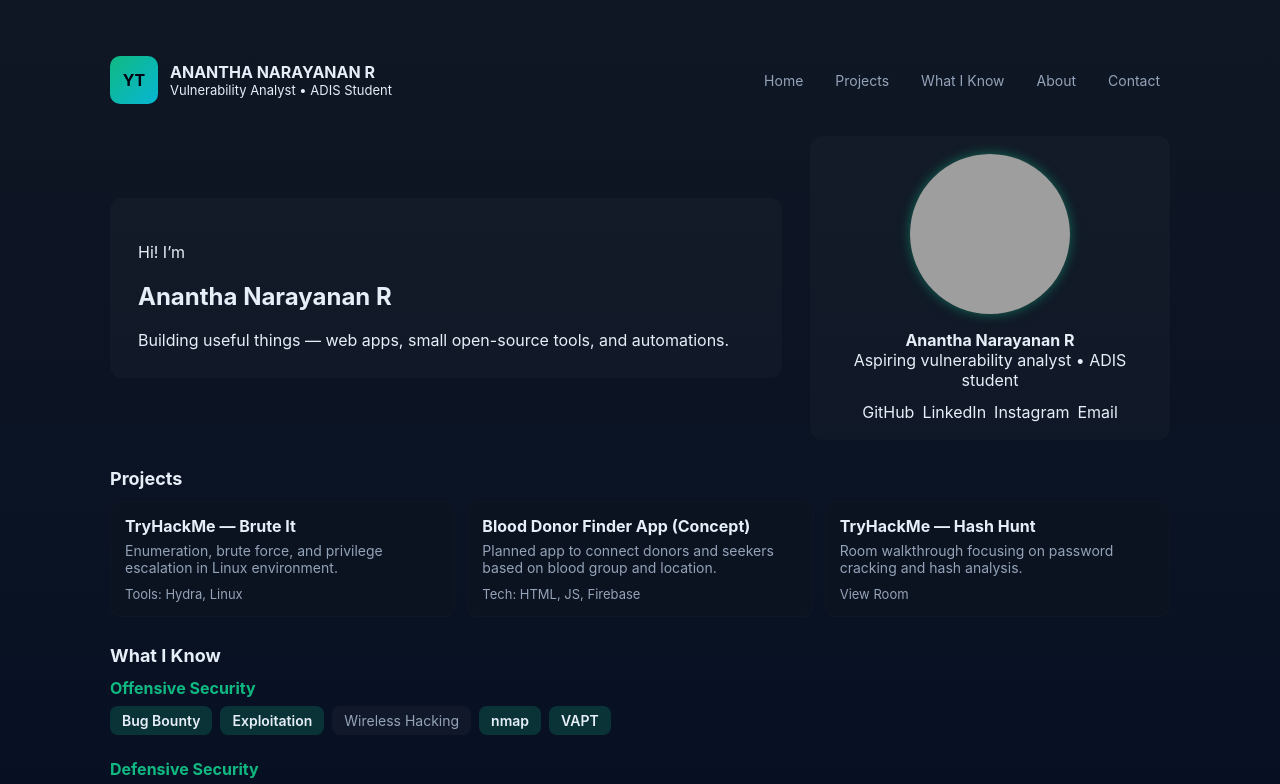
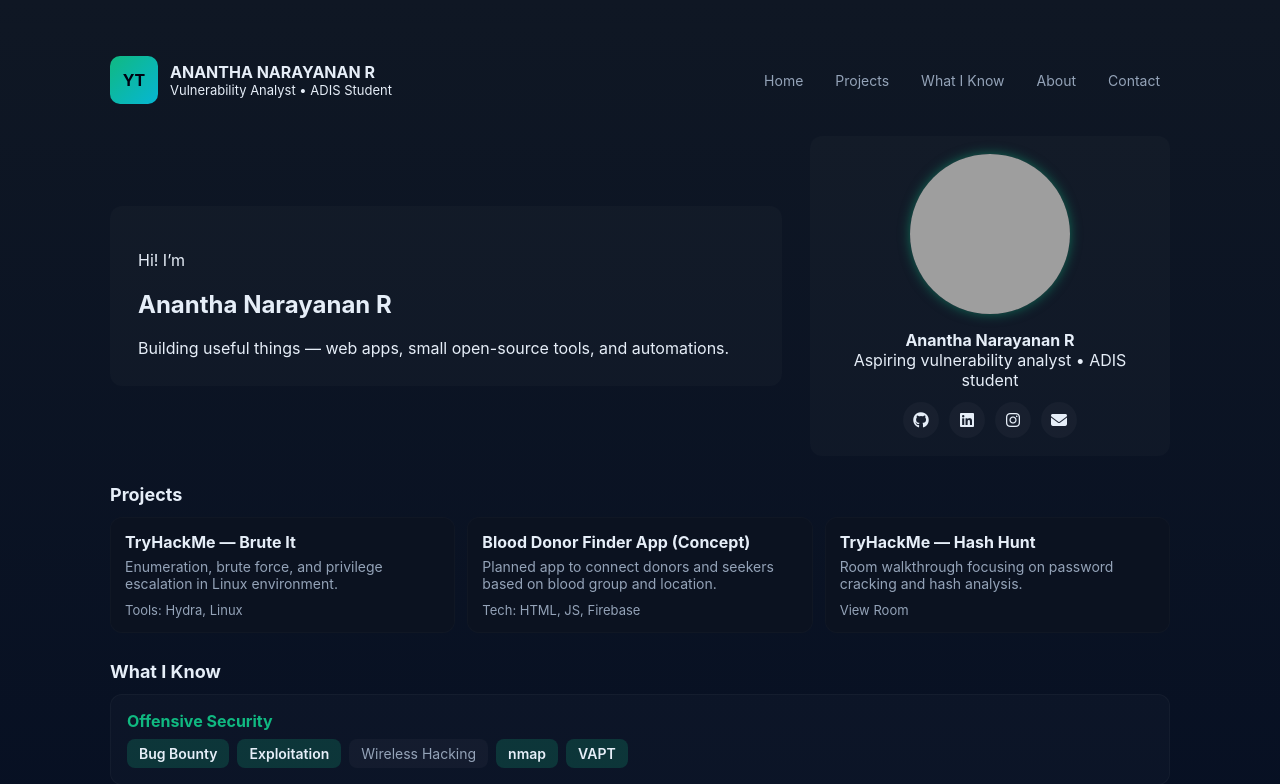
Before and after one commit to evertrustai/portfolio, a plain HTML site: page index.html in a window 1280 px wide. Shown: the top 784 px of the page. Drawn offline with Linux system fonts and the light colour scheme; grey boxes are pictures that could not be loaded.

Commit message:
Update index.html

```diff
--- a/index.html
+++ b/index.html
@@ -5,6 +5,7 @@
   <meta name="viewport" content="width=device-width,initial-scale=1">
   <title>ANANTHA NARAYANAN R — Portfolio</title>
   <meta name="description" content="Portfolio / Projects / Skills" />
+  <link rel="stylesheet" href="https://cdnjs.cloudflare.com/ajax/libs/font-awesome/6.4.0/css/all.min.css">
 
   <style>
     :root{
@@ -62,6 +63,7 @@
 
     /* What I Know section */
     .know-section{display:grid;gap:24px}
+    .know-category{padding:16px;border:1px solid var(--glass);border-radius:var(--rounded);background:rgba(255,255,255,0.02)}
     .know-category h3{margin:0 0 8px 0;font-size:16px;color:var(--accent)}
     .know-category .options{display:flex;flex-wrap:wrap;gap:8px}
     .option{
@@ -76,6 +78,21 @@
       color:var(--text);
       font-weight:600;
     }
+
+    /* Social icons */
+    .social-links a{
+      display:inline-flex;
+      align-items:center;
+      justify-content:center;
+      width:36px;
+      height:36px;
+      border-radius:50%;
+      background:var(--glass);
+      color:var(--text);
+      font-size:16px;
+      transition:0.3s;
+    }
+    .social-links a:hover{background:var(--highlight);}
 
     footer{margin:28px 0;padding:14px 0;color:var(--muted);text-align:center}
   </style>
@@ -110,11 +127,11 @@
         <img src="09.jpg" alt="Profile Photo">
         <div style="font-weight:700">Anantha Narayanan R</div>
         <div class="muted">Aspiring vulnerability analyst • ADIS student</div>
-        <div style="margin-top:12px;display:flex;justify-content:center;gap:8px">
-          <a title="GitHub" href="https://github.com/evertrustai" target="_blank">GitHub</a>
-          <a title="LinkedIn" href="https://linkedin.com/in/ananthanrayananr2004" target="_blank">LinkedIn</a>
-          <a title="Instagram" href="https://instagram.com/evertrustai" target="_blank">Instagram</a>
-          <a title="Email" href="mailto:ananthanpkd2001@gmail.com">Email</a>
+        <div class="social-links" style="margin-top:12px;display:flex;justify-content:center;gap:10px">
+          <a title="GitHub" href="https://github.com/evertrustai" target="_blank"><i class="fab fa-github"></i></a>
+          <a title="LinkedIn" href="https://linkedin.com/in/ananthanrayananr2004" target="_blank"><i class="fab fa-linkedin"></i></a>
+          <a title="Instagram" href="https://instagram.com/evertrustai" target="_blank"><i class="fab fa-instagram"></i></a>
+          <a title="Email" href="mailto:ananthanpkd2001@gmail.com"><i class="fas fa-envelope"></i></a>
         </div>
       </aside>
     </section>
```
